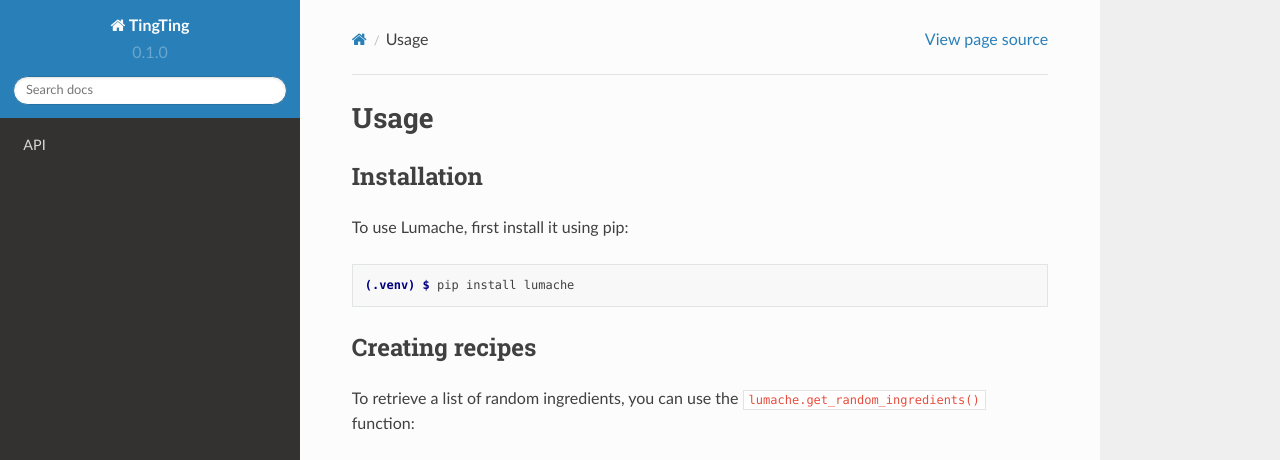
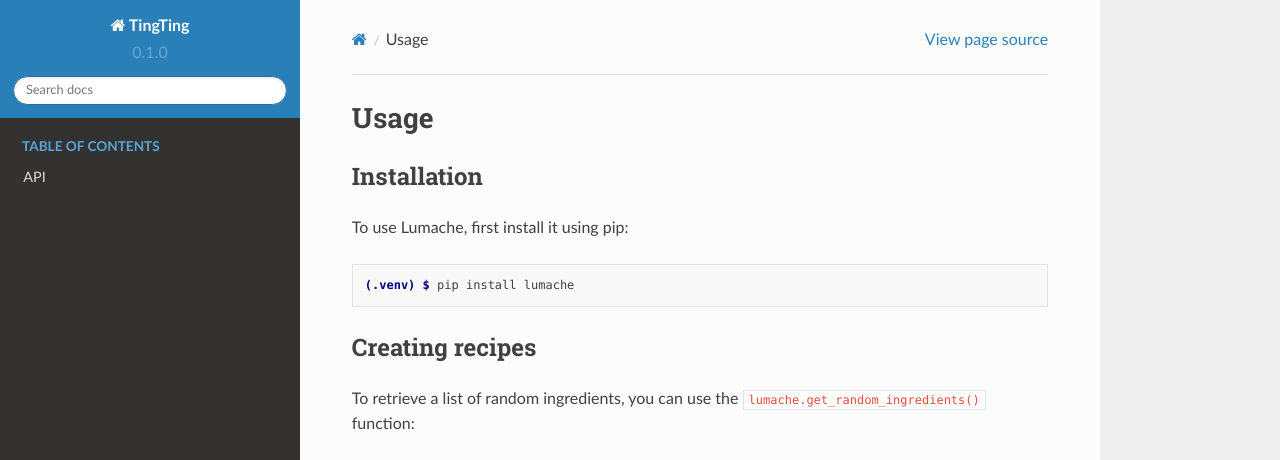
Before and after one commit to anjelikaprixa/TingTing, a Sphinx documentation site: the page built from docs/source/usage.rst, in a window 1280 px wide. Shown: the top 460 px of the page. Built offline with Sphinx 7.4.7 and the Read the Docs theme 2.0.0, drawn with Linux system fonts in a browser that asks for light colours; grey boxes are pictures that could not be loaded.

Commit message:
Update index.rst

```diff
--- a/docs/source/index.rst
+++ b/docs/source/index.rst
@@ -14,4 +14,7 @@ Contents
 --------
 
 .. toctree::
+   :maxdepth: 2
+   :caption: Table of Contents
+
    api
```
